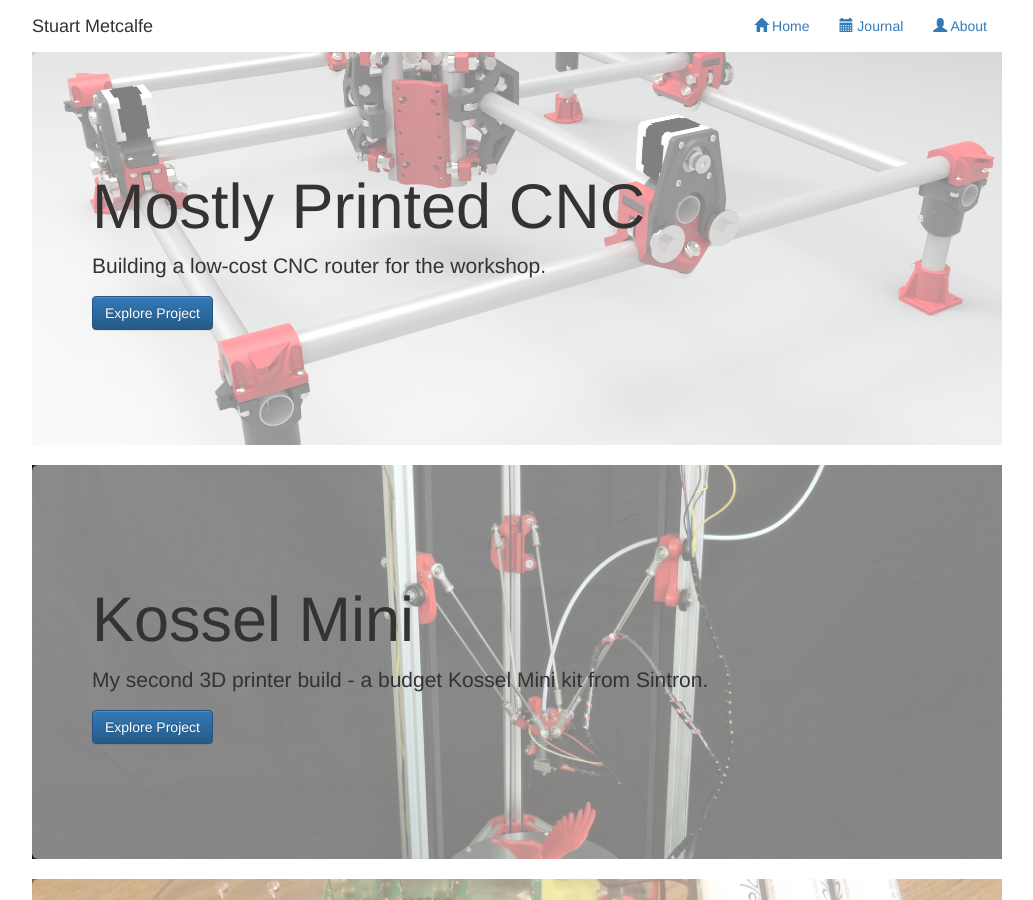
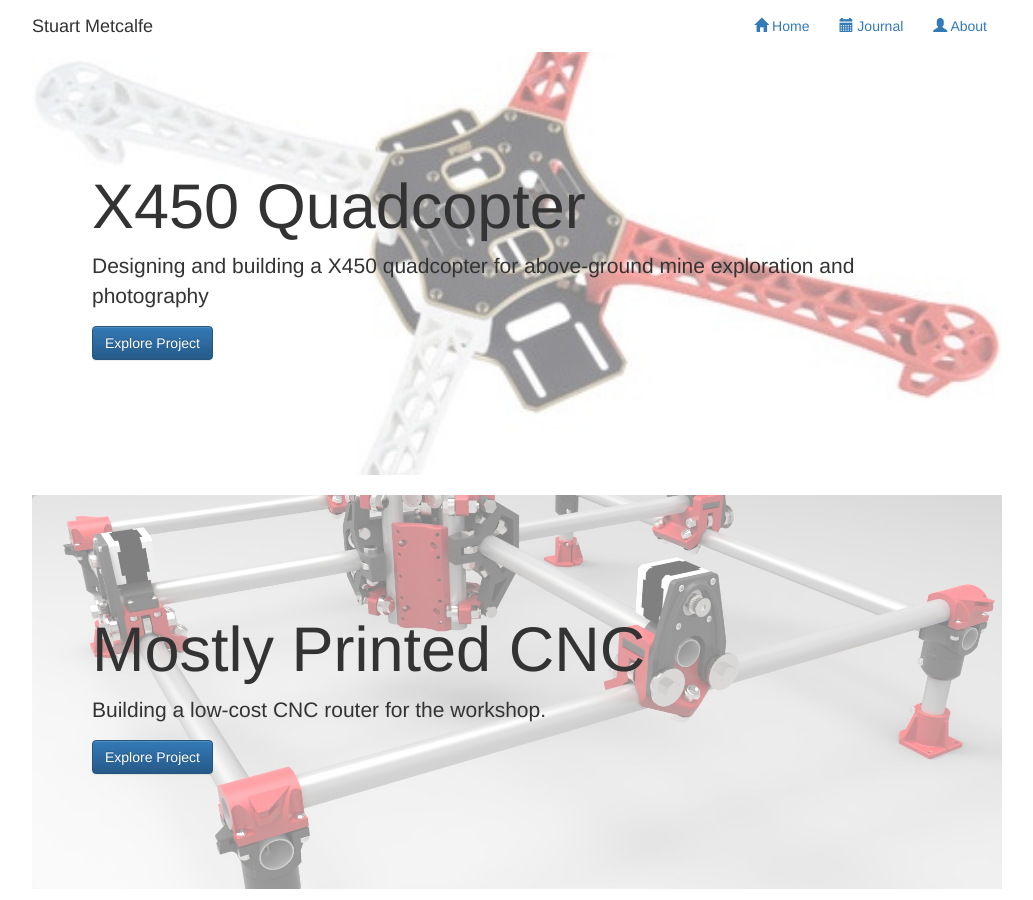
Before and after one commit to stuartm2/stuartm2.github.io, a Jekyll site: the page built from index.html, in a window 1280 px wide and 900 px high. Shown: the whole window, without its empty margins (123-1156 px from the left). Built offline with Jekyll 4.4.1, drawn with Linux system fonts in a browser that asks for light colours; nearby versions of some CDN libraries.

Commit message:
Added new project for X450 quadcopter

```diff
--- /dev/null
+++ b/_includes/jumbo-content-quadx450.html
@@ -0,0 +1,4 @@
+{% assign title="X450 Quadcopter" %}
+
+<h1>{{ title }}</h1>
+<p>Designing and building a X450 quadcopter for above-ground mine exploration and photography</p>
--- a/index.html
+++ b/index.html
@@ -2,6 +2,17 @@
 layout: default
 title: "Projects"
 ---
+
+<div style="background: transparent url(/images/quadx450/cover.jpg) center center no-repeat; background-size: cover">
+    <div class="container">
+        <div class="jumbotron" style="background: rgba(255, 255, 255, 0.5); margin: 0 -15px; padding-top:100px; padding-bottom:100px">
+            {% include jumbo-content-quadx450.html %}
+            <p><a href="projects/quadx450.html" class="btn btn-primary" role="button">Explore Project</a></p>
+        </div>
+    </div>
+</div>
+
+<br>
 
 <div style="background: transparent url(/images/mpcnc/cover.jpg) center center no-repeat; background-size: cover">
     <div class="container">
```
Also changed, not shown: projects/quadx450.html (added, +7 -0 lines), images/quadx450/cover.jpg (added).
